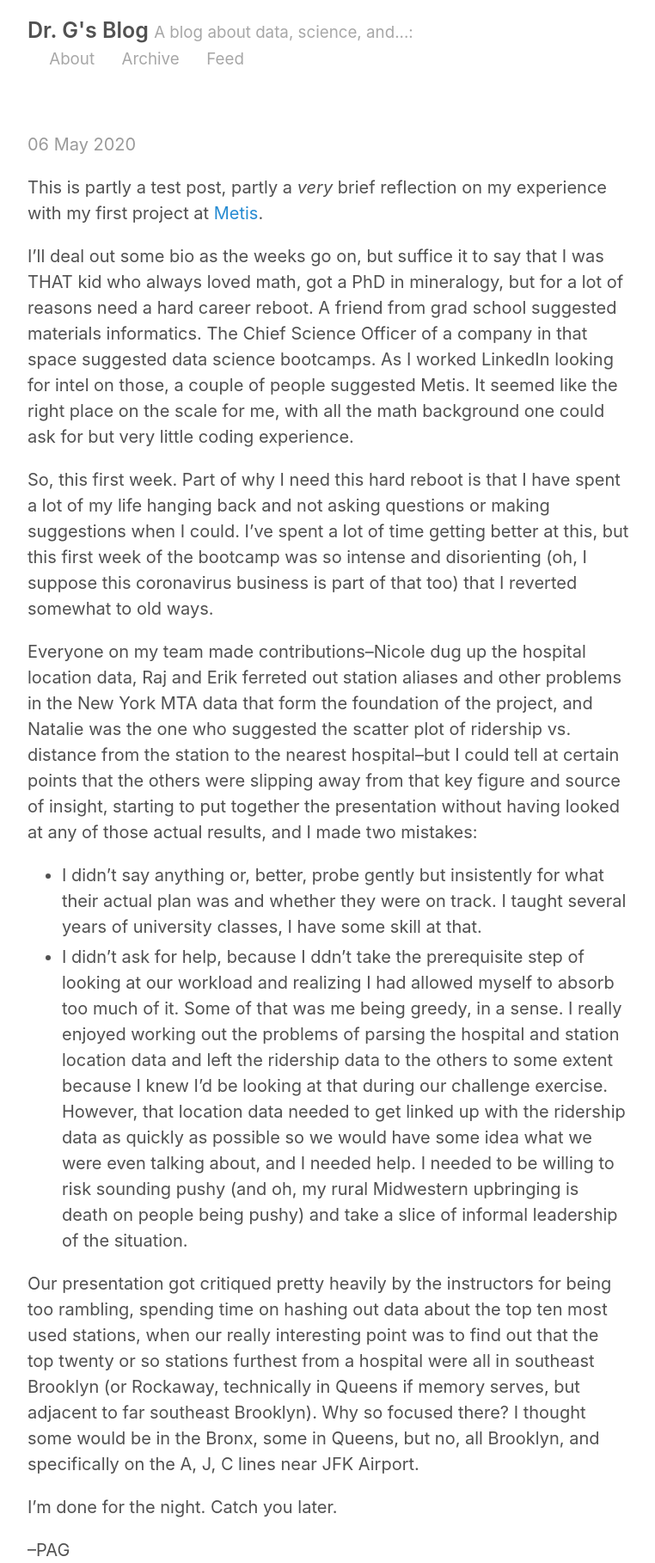
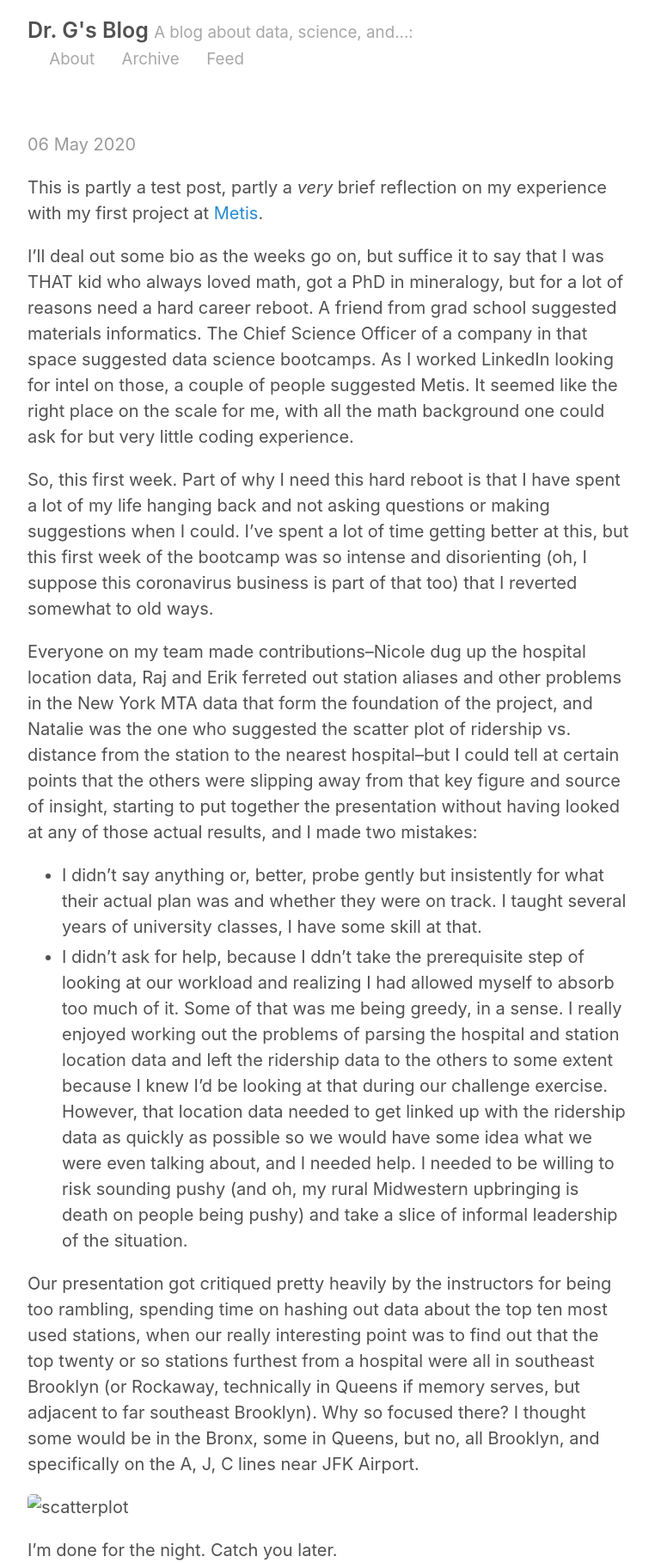
Before and after one commit to PAGiesting/PAGiesting.github.io, a Jekyll site: the page built from _posts/2020-04-07-Project-01.md, in a window 1280 px wide. Shown: the top 1818 px of the page at 86% size, without its empty margins (258-1020 px from the left). Built offline with Jekyll 4.4.1, drawn with Linux system fonts in a browser that asks for light colours; our own code applies the rules of GitHub Pages for plain Markdown files; grey boxes are pictures that could not be loaded.

Commit message:
updated first post

```diff
--- a/_posts/2020-04-07-Project-01.md
+++ b/_posts/2020-04-07-Project-01.md
@@ -16,10 +16,10 @@ Everyone on my team made contributions--Nicole dug up the hospital location data
 
 Our presentation got critiqued pretty heavily by the instructors for being too rambling, spending time on hashing out data about the top ten most used stations, when our really interesting point was to find out that the top twenty or so stations furthest from a hospital were all in southeast Brooklyn (or Rockaway, technically in Queens if memory serves, but adjacent to far southeast Brooklyn). Why so focused there? I thought some would be in the Bronx, some in Queens, but no, all Brooklyn, and specifically on the A, J, C lines near JFK Airport.
 
+![scatterplot](../images/LeastServedAreaPlot.png)
+
 I'm done for the night. Catch you later.
 
 --PAG
 
-![Image test]({{ site.url }}images/LeastServedAreaPlot.png)
-
 Blogging platform assembled by Jekyll, Poole, and Zach Miller of Metis.
```
